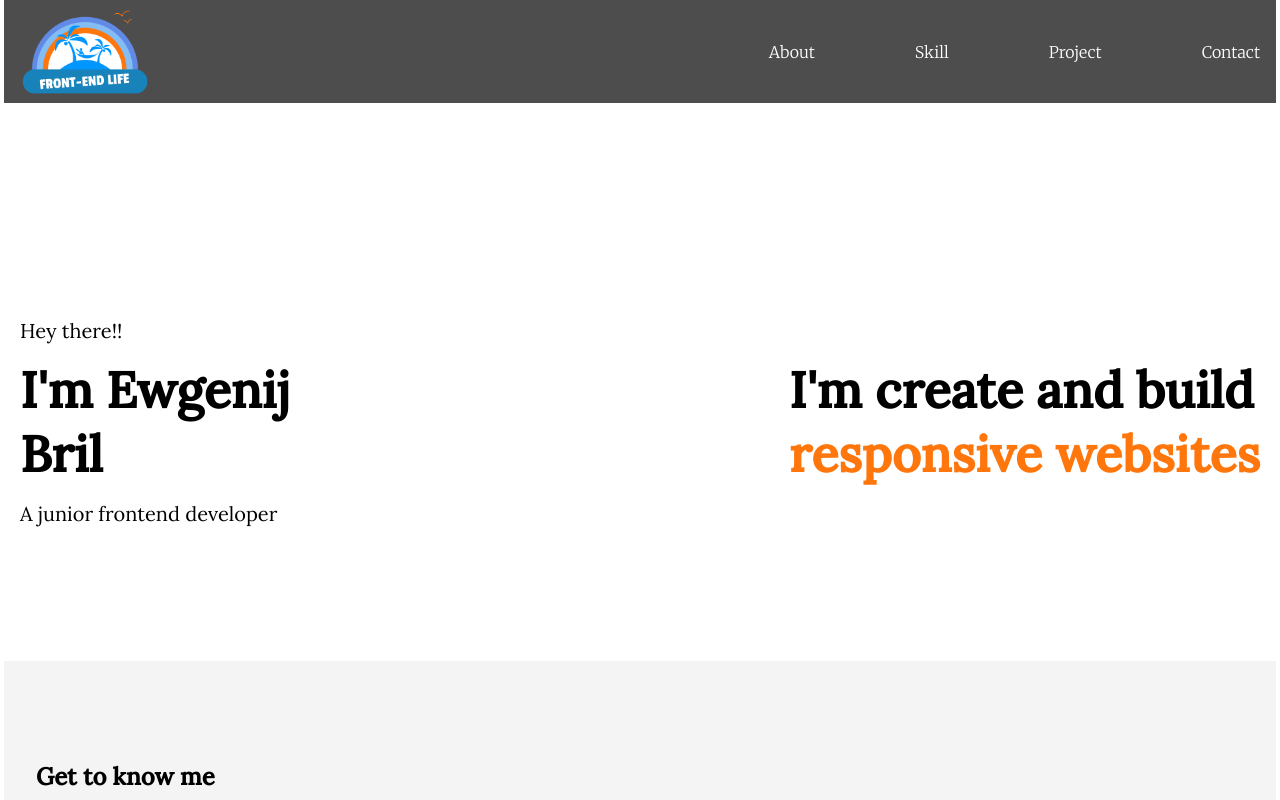
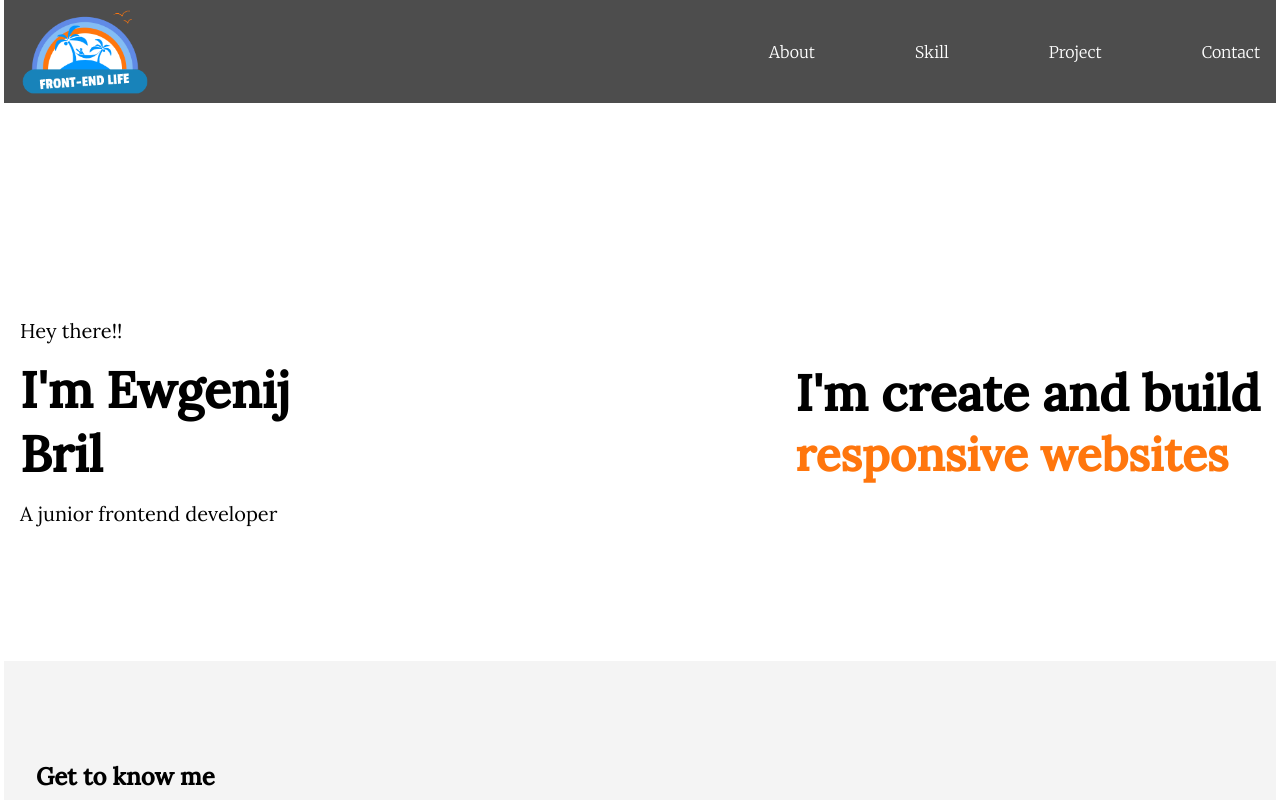
Before and after one commit to EwgenijBril/MainPortfolio, a React (Create React App) app: page / in a window 1280 px wide. Shown: the top 800 px of the page. Built offline with nearby package versions, Linux system fonts and the light colour scheme.

Commit message:
typewriter-effect added

```diff
--- a/package.json
+++ b/package.json
@@ -9,6 +9,7 @@
     "react": "^18.2.0",
     "react-dom": "^18.2.0",
     "react-scripts": "5.0.1",
+    "typewriter-effect": "^2.19.0",
     "web-vitals": "^2.1.4"
   },
   "scripts": {
--- a/src/components/WelcomeBanner/index.jsx
+++ b/src/components/WelcomeBanner/index.jsx
@@ -1,7 +1,10 @@
-import React from "react";
+import React, { useState } from "react";
 import style from "./index.module.css";
+import TypeWriter from "typewriter-effect";
 
 export default function WelcomeBanner() {
+  // const message = ["responsive websites"];
+
   return (
     <section>
       <div className={["wrapper", style.block_banner].join(" ")}>
@@ -13,7 +16,15 @@ export default function WelcomeBanner() {
         </div>
         <div>
           <h1>I'm create and build</h1>
-          <h1 className={style.text}> responsive websites </h1>
+          <div className={style.text}>
+            <TypeWriter
+              onInit={(typewriter) => {
+                typewriter.typeString("responsive websites").start();
+              }}
+            />
+          </div>
+
+          <h1></h1>
         </div>
       </div>
     </section>
--- a/src/components/WelcomeBanner/index.module.css
+++ b/src/components/WelcomeBanner/index.module.css
@@ -19,4 +19,7 @@
 
 .text {
     color: #ff760D;
+    font-size: 46px;
+    font-weight: 700;
+
 }
```
Also changed, not shown: 1 other file (tests, documents, lock files or other folders).
